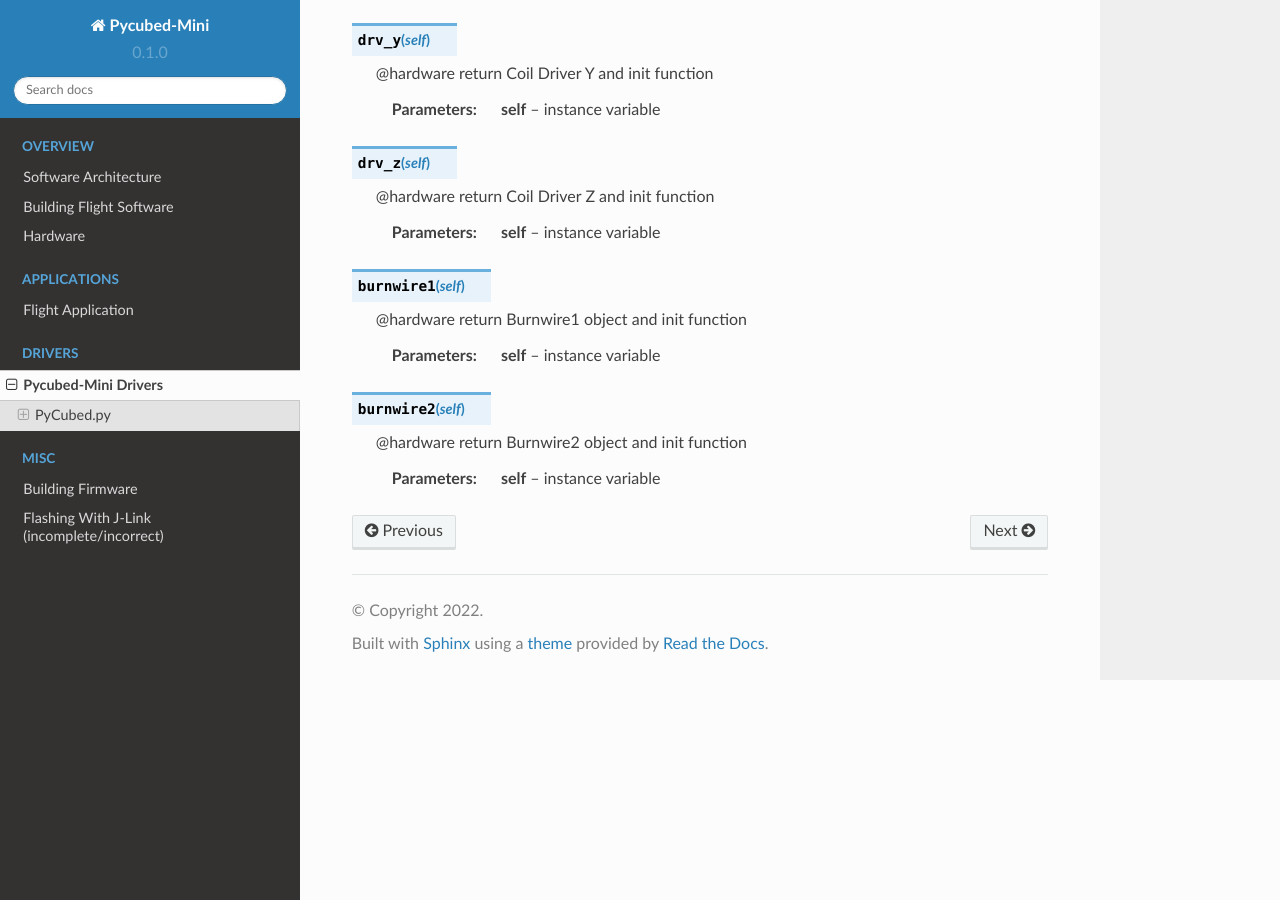
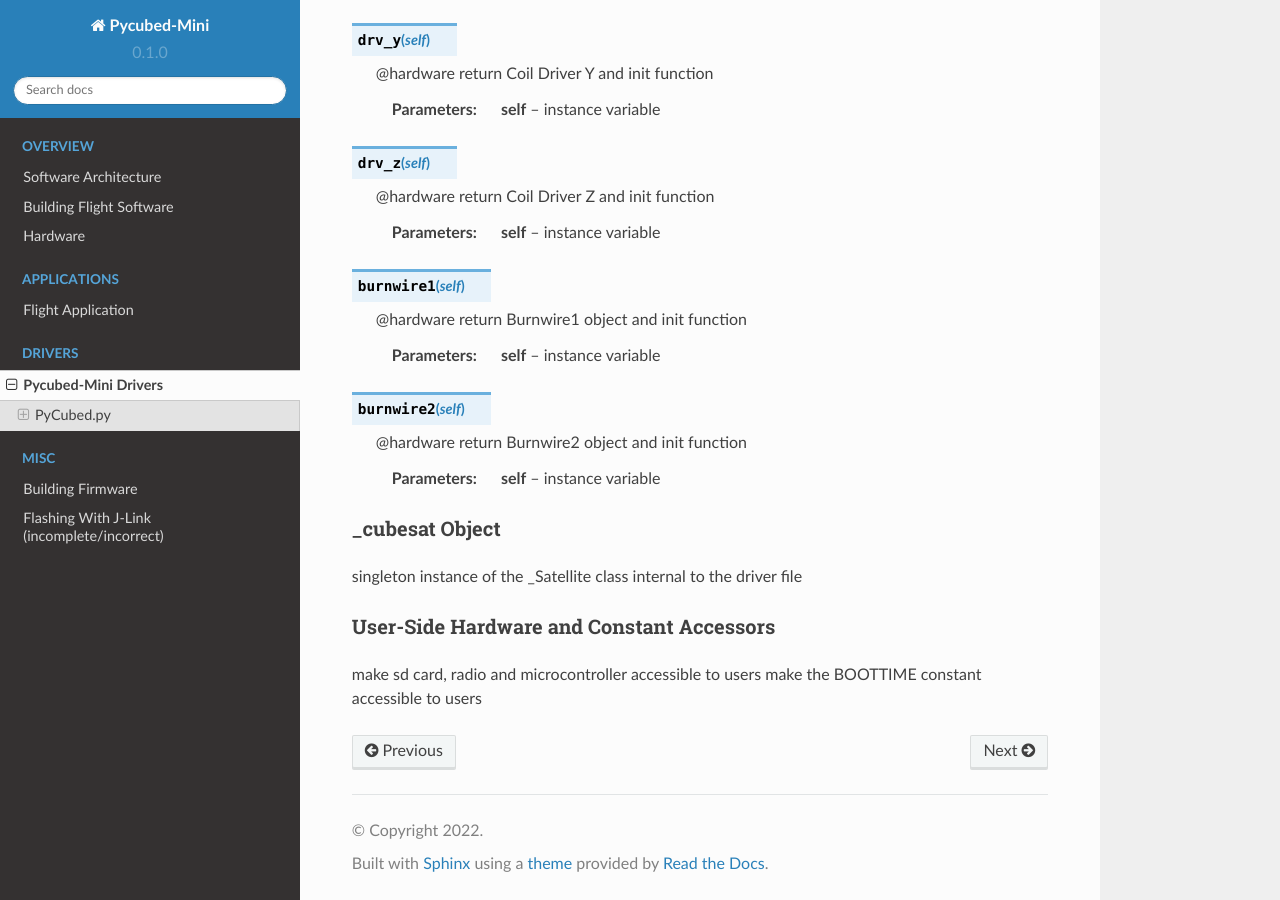
Before and after one commit to PyCubed-Mini/PocketQubeDocs, a Sphinx documentation site: the page built from docs/source/drivers/pycubedmini/index.rst, in a window 1280 px wide and 900 px high, scrolled down 6842 px. Built offline with Sphinx 7.4.7 and the Read the Docs theme 2.0.0, drawn with Linux system fonts in a browser that asks for light colours.

Commit message:
_cubesat internal object and hardware accessors

```diff
--- a/docs/source/drivers/pycubedmini/index.rst
+++ b/docs/source/drivers/pycubedmini/index.rst
@@ -376,3 +376,13 @@
     return Burnwire2 object and init function
 
     :param self: instance variable
+
+_cubesat Object
+****************
+singleton instance of the _Satellite class
+internal to the driver file
+
+User-Side Hardware and Constant Accessors
+*****************************************
+make sd card, radio and microcontroller accessible to users
+make the BOOTTIME constant accessible to users
```
